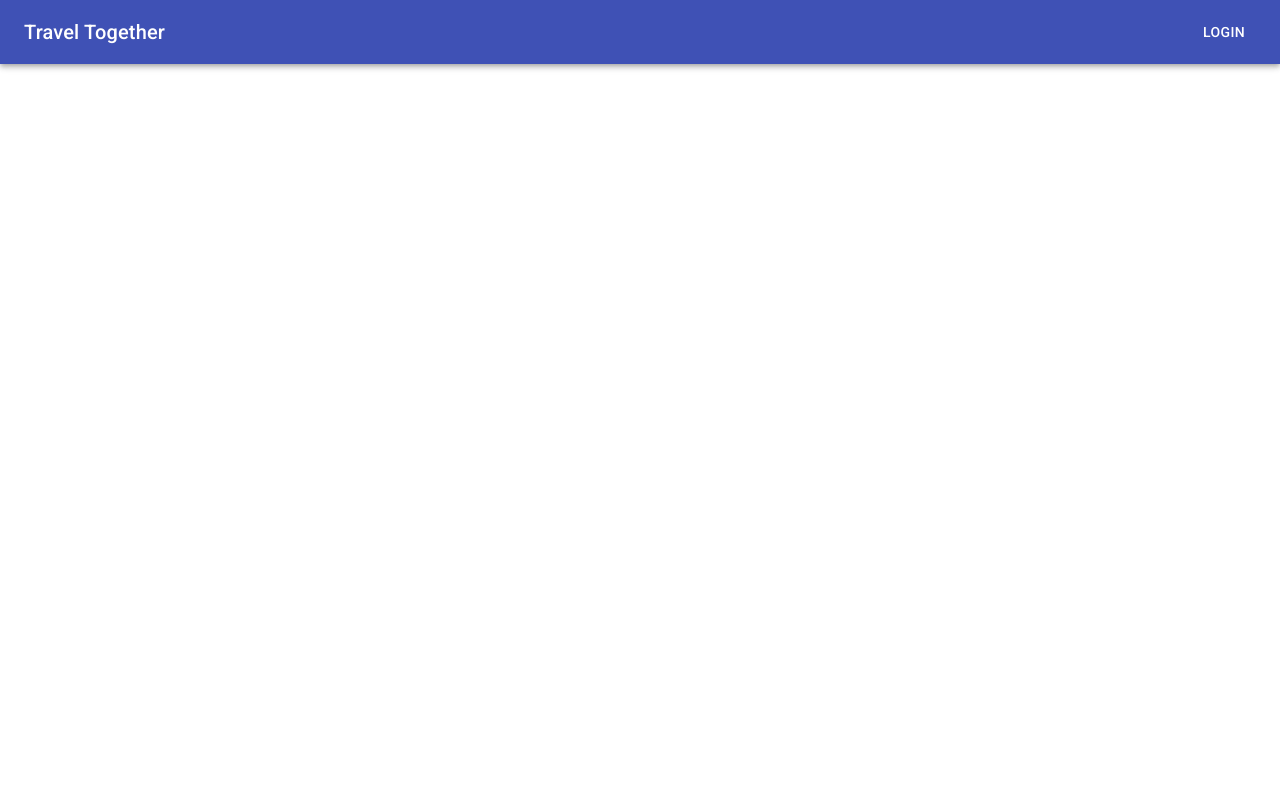
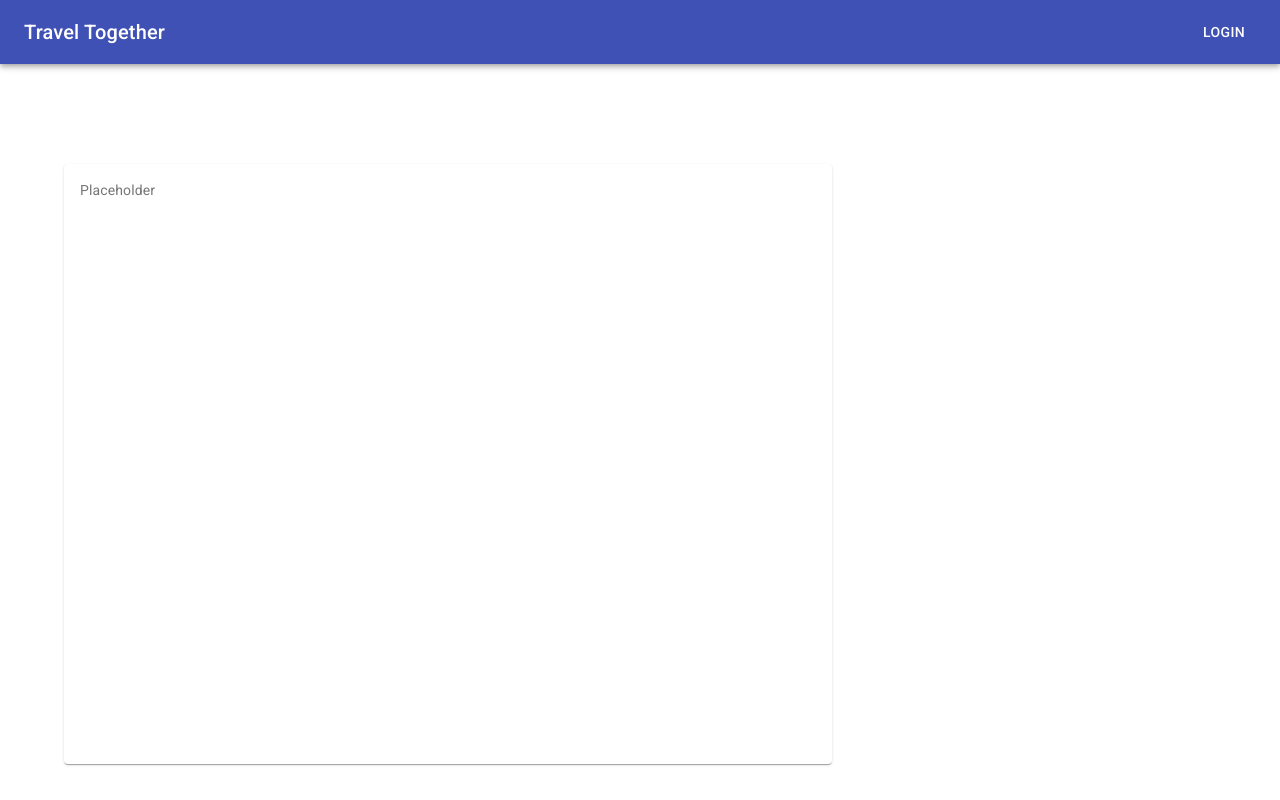
Before and after one commit to asantos649/travel_together, a React (Create React App) app: page / in a window 1280 px wide. Built offline with nearby package versions, Linux system fonts and the light colour scheme.

Commit message:
skeleton

```diff
--- a/src/App.js
+++ b/src/App.js
@@ -1,14 +1,20 @@
 import React from 'react';
 import logo from './logo.svg';
 import './App.css';
+import Header from './containers/Header'
 import NavBar from './containers/NavBar'
+import MyTripsContainer from './containers/MyTripsContainer'
 
 
 
 function App() {
 
   return (
-    <NavBar/>
+  <>
+    <Header/>
+    {/* <NavBar/> */}
+    <MyTripsContainer/>
+  </>
   );
 }
 
--- /dev/null
+++ b/src/containers/Header.js
@@ -0,0 +1,38 @@
+import React from 'react';
+
+import { makeStyles } from '@material-ui/core/styles';
+import AppBar from '@material-ui/core/AppBar';
+import Toolbar from '@material-ui/core/Toolbar';
+import Typography from '@material-ui/core/Typography';
+import Button from '@material-ui/core/Button';
+import IconButton from '@material-ui/core/IconButton';
+import MenuIcon from '@material-ui/icons/Menu';
+
+const useStyles = makeStyles((theme) => ({
+  root: {
+    flexGrow: 1,
+  },
+  menuButton: {
+    marginRight: theme.spacing(2),
+  },
+  title: {
+    flexGrow: 1,
+  },
+}));
+
+function Header() {
+  const classes = useStyles();
+
+  return (
+    <AppBar position="static">
+    <Toolbar>
+    <Typography variant="h6" className={classes.title}>
+      Travel Together
+    </Typography>
+    <Button color="inherit">Login</Button>
+    </Toolbar>
+  </AppBar>
+  );
+}
+
+export default Header;
--- /dev/null
+++ b/src/containers/MyTripsContainer.js
@@ -0,0 +1,55 @@
+import React from 'react'
+import Typography from '@material-ui/core/Typography';
+import { makeStyles } from '@material-ui/core/styles';
+import Card from '@material-ui/core/Card';
+import CardContent from '@material-ui/core/CardContent';
+
+const useStyles = makeStyles({
+    root: {
+      minWidth: 275,
+      minHeight: 600,
+      width: '60vw',
+      marginLeft: '5vw',
+      marginTop: '100px',
+    },
+    bullet: {
+      display: 'inline-block',
+      margin: '0 2px',
+      transform: 'scale(0.8)',
+    },
+    title: {
+      fontSize: 14,
+    },
+    pos: {
+      marginBottom: 12,
+    },
+});
+
+export default function MyTripsContainer() {
+    const classes = useStyles();
+    const bull = <span className={classes.bullet}>•</span>;
+
+    return (
+      <Card className={classes.root}>
+        <CardContent>
+          <Typography className={classes.title} color="textSecondary" gutterBottom>
+            Placeholder
+          </Typography>
+          {/* <Typography variant="h5" component="h2">
+            be{bull}nev{bull}o{bull}lent
+          </Typography>
+          <Typography className={classes.pos} color="textSecondary">
+            adjective
+          </Typography>
+          <Typography variant="body2" component="p">
+            well meaning and kindly.
+            <br />
+            {'"a benevolent smile"'}
+          </Typography> */}
+        </CardContent>
+        {/* <CardActions>
+          <Button size="small">Learn More</Button>
+        </CardActions> */}
+      </Card>
+    );
+}
--- a/src/containers/NavBar.js
+++ b/src/containers/NavBar.js
@@ -1,38 +1,14 @@
-import React from 'react';
+import React from 'react'
 
-import { makeStyles } from '@material-ui/core/styles';
-import AppBar from '@material-ui/core/AppBar';
-import Toolbar from '@material-ui/core/Toolbar';
-import Typography from '@material-ui/core/Typography';
-import Button from '@material-ui/core/Button';
-import IconButton from '@material-ui/core/IconButton';
-import MenuIcon from '@material-ui/icons/Menu';
+function NavBar(){
 
-const useStyles = makeStyles((theme) => ({
-  root: {
-    flexGrow: 1,
-  },
-  menuButton: {
-    marginRight: theme.spacing(2),
-  },
-  title: {
-    flexGrow: 1,
-  },
-}));
+    return(
+        <div>
+            <div>View My Trips</div>
+            <div>Create New Trip</div>
 
-function NavBar() {
-  const classes = useStyles();
-
-  return (
-    <AppBar position="static">
-    <Toolbar>
-    <Typography variant="h6" className={classes.title}>
-      Travel Together
-    </Typography>
-    <Button color="inherit">Login</Button>
-    </Toolbar>
-  </AppBar>
-  );
+        </div>
+    )
 }
 
-export default NavBar;
+export default NavBar
```
